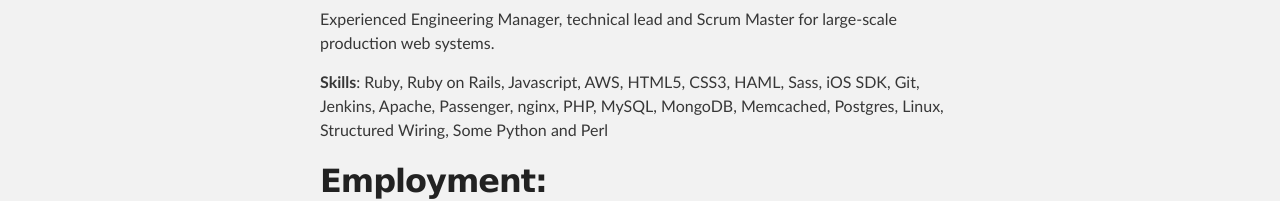
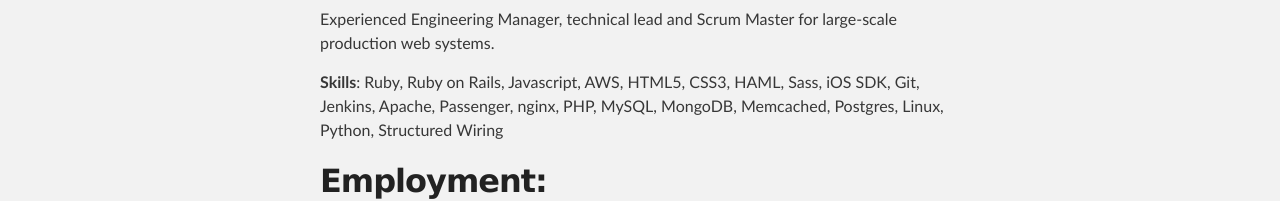
Before and after one commit to tjhanley/tjhanley.github.com, a plain HTML site: page index.html in a window 1280 px wide. Shown: the part 463-664 px from the top of the page. Drawn offline with Linux system fonts and the light colour scheme.

Commit message:
Update index.html

```diff
--- a/index.html
+++ b/index.html
@@ -37,7 +37,7 @@
 
 <p>Experienced Engineering Manager, technical lead and Scrum Master for large-scale production web systems.</p>
 
-<p><strong>Skills</strong>: Ruby, Ruby on Rails, Javascript, AWS, HTML5, CSS3, HAML, Sass, iOS SDK, Git, Jenkins, Apache, Passenger, nginx, PHP, MySQL, MongoDB, Memcached, Postgres, Linux, Structured Wiring, Some Python and Perl</p>
+<p><strong>Skills</strong>: Ruby, Ruby on Rails, Javascript, AWS, HTML5, CSS3, HAML, Sass, iOS SDK, Git, Jenkins, Apache, Passenger, nginx, PHP, MySQL, MongoDB, Memcached, Postgres, Linux, Python, Structured Wiring</p>
 
 <h2>Employment:</h2>
 
```
